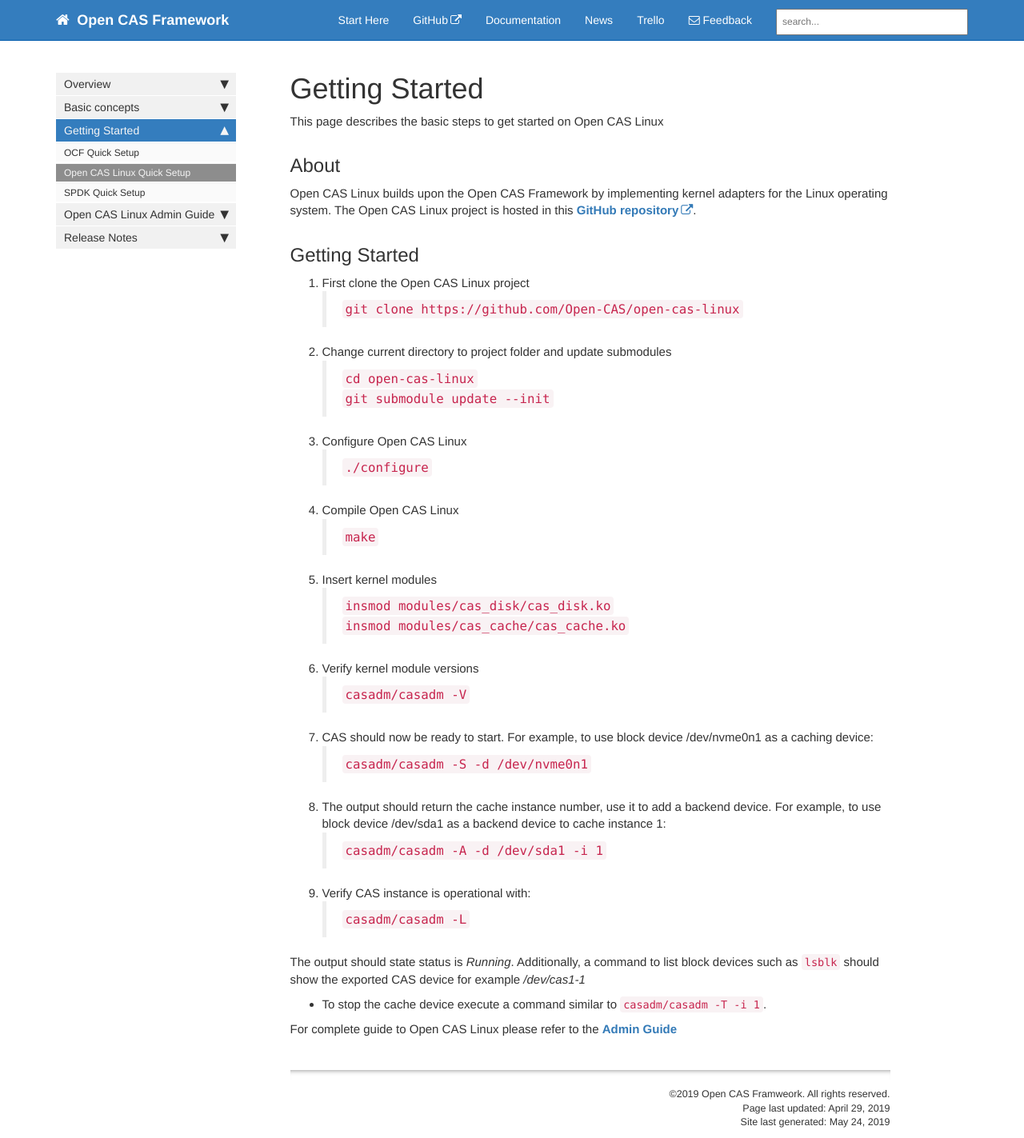
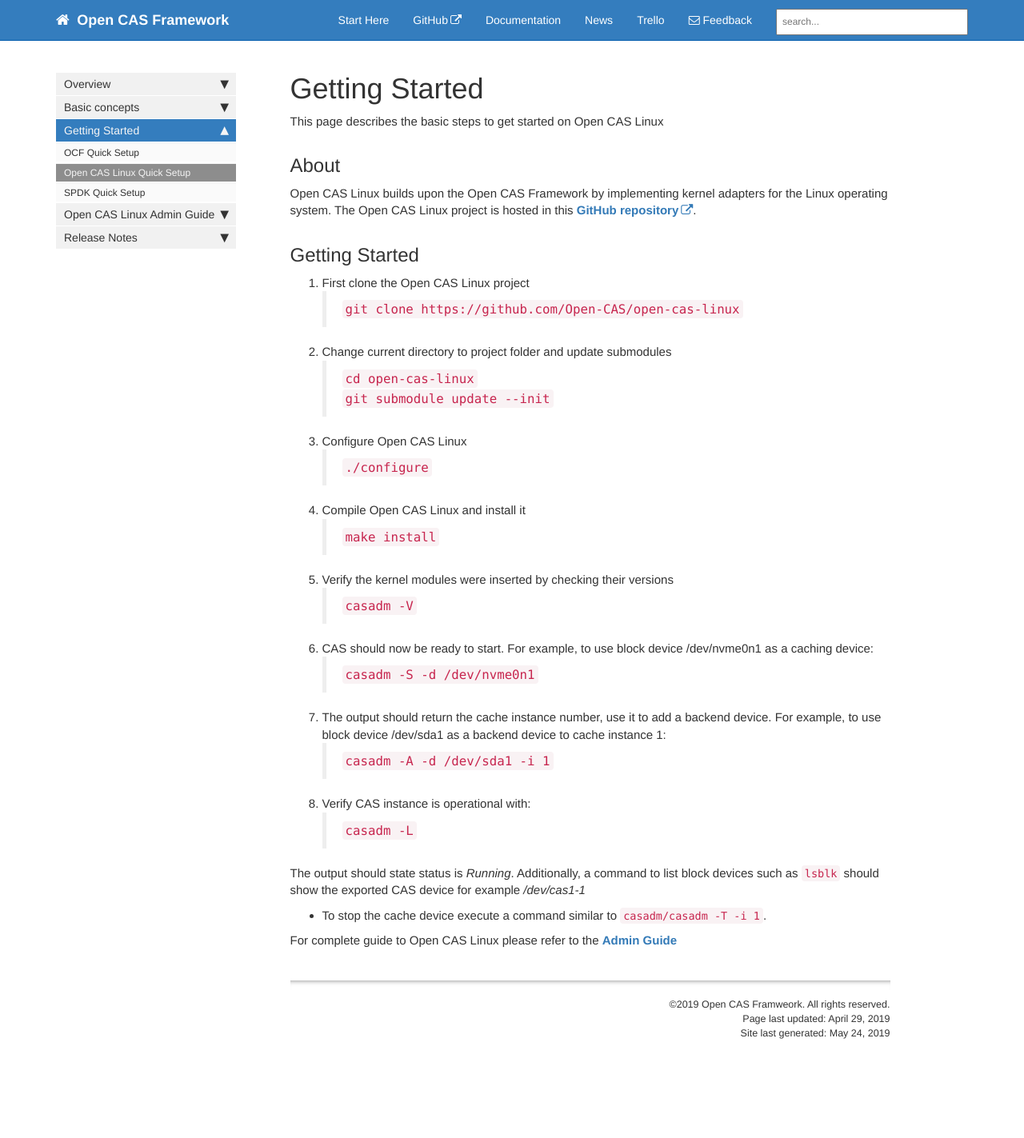
Before and after one commit to Open-CAS/open-cas.github.io, a Jekyll site: the page built from pages/open_cas_linux/getting_started_open_cas_linux.md, in a window 1280 px wide. Shown: the whole page at 80% size. Built offline with Jekyll 4.4.1, drawn with Linux system fonts in a browser that asks for light colours; nearby versions of some CDN libraries; comment, search, counter and statistics services are not loaded; after the commit the page ends 1312 px from its top, so only the background shows below that.

Commit message:
OCF Content Update

````diff
--- a/pages/open_cas_linux/getting_started_open_cas_linux.md
+++ b/pages/open_cas_linux/getting_started_open_cas_linux.md
@@ -22,25 +22,21 @@
 3. Configure Open CAS Linux
     > ```./configure```
 
-4. Compile Open CAS Linux
-   > ```make```
+4. Compile Open CAS Linux and install it
+   > ```make install```
 
-5. Insert kernel modules
-   > ```insmod modules/cas_disk/cas_disk.ko```
-   > ```insmod modules/cas_cache/cas_cache.ko```
+5. Verify the kernel modules were inserted by checking their versions
+   > ```casadm -V```
 
-6. Verify kernel module versions
-   > ```casadm/casadm -V```
+6. CAS should now be ready to start. For example, to use block device /dev/nvme0n1 as a caching device:
+ > ```casadm -S -d /dev/nvme0n1```
 
-7. CAS should now be ready to start. For example, to use block device /dev/nvme0n1 as a caching device:
- > ```casadm/casadm -S -d /dev/nvme0n1```
+7. The output should return the cache instance number, use it to add a backend device.
+For example, to use block device /dev/sda1 as a backend device to cache instance 1:
+ > ```casadm -A -d /dev/sda1 -i 1```
 
-8. The output should return the cache instance number, use it to add a backend device.
-For example, to use block device /dev/sda1 as a backend device to cache instance 1:
- > ```casadm/casadm -A -d /dev/sda1 -i 1```
-
-9. Verify CAS instance is operational with:
-  > ```casadm/casadm -L```
+8. Verify CAS instance is operational with:
+  > ```casadm -L```
 
 The output should state status is *Running*.
 Additionally, a command to list block devices such as ```lsblk``` should show the exported CAS device for example */dev/cas1-1*
````
Also changed, not shown: pages/open_cas_linux/guide_installing.md (+9 -12 lines).
